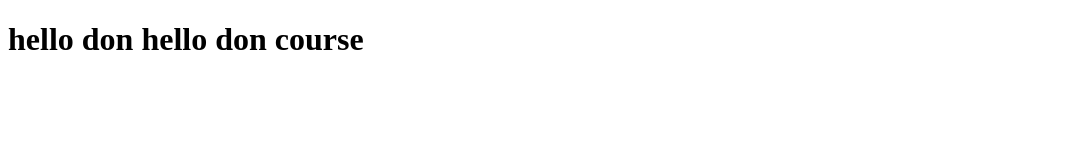
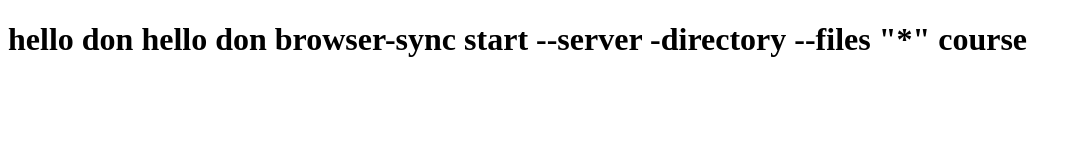
Before and after one commit to gauravshivaji/coursera_solution, a plain HTML site: page module2-solution/index.html in a window 1280 px wide. Shown: the whole page, without its empty margins (0-1081 px from the left). Drawn offline with Linux system fonts and the light colour scheme.

Commit message:
new setting

```diff
--- a/module2-solution/index.html
+++ b/module2-solution/index.html
@@ -6,6 +6,8 @@
     <title>Document</title>
 </head>
 <body>
-    <h1>hello don hello don  course</h1>
+    <h1>hello don hello don
+        browser-sync start --server -directory --files "*"
+  course</h1>
 </body>
 </html>
```
Also changed, not shown: module2-solution/css/style.css (added).
